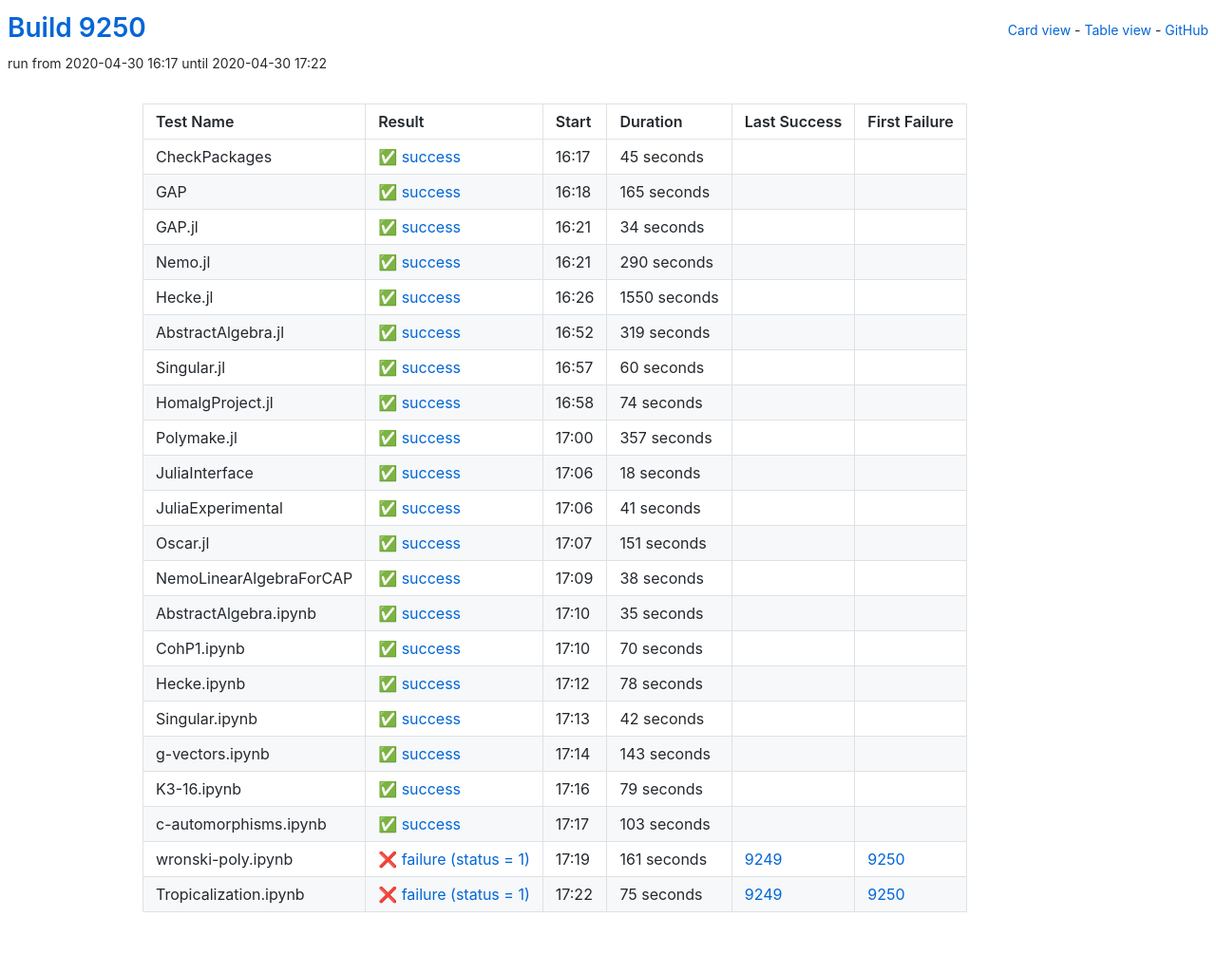
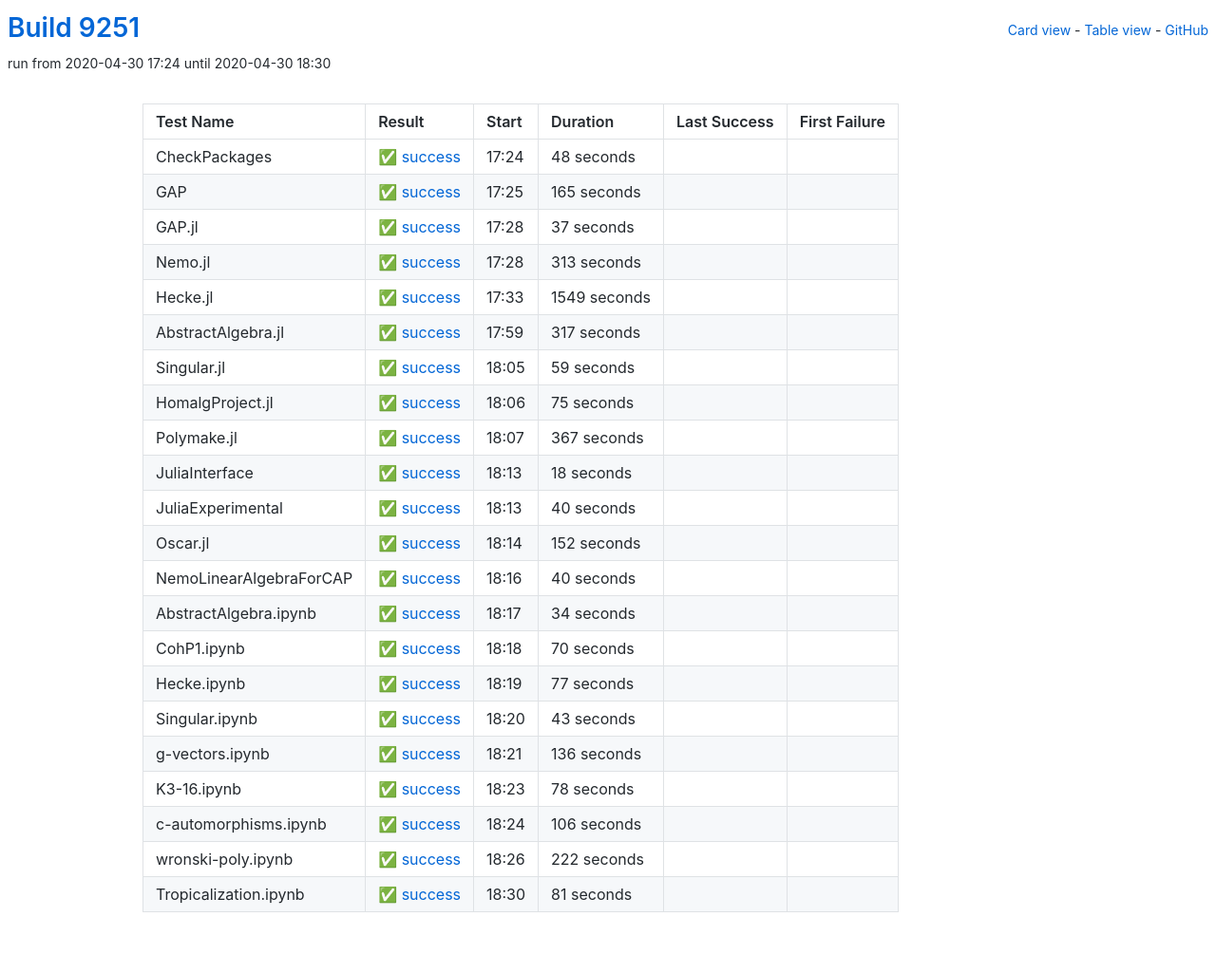
Before and after one commit to oscar-system/oscar-ci-status, a Jekyll site: the page built from table.html, in a window 1280 px wide. Shown: the whole page at 95% size. Built offline with Jekyll 4.4.1, drawn with Linux system fonts in a browser that asks for light colours.

Commit message:
Build 9251

```diff
--- a/_data/ci.yml
+++ b/_data/ci.yml
@@ -1,16 +1,16 @@
-build: 9250
-build_url: https://oscarci.mathematik.uni-kl.de/job/oscar/9250/
+build: 9251
+build_url: https://oscarci.mathematik.uni-kl.de/job/oscar/9251/
 job: oscar
 tests:
-- duration: 45
+- duration: 48
   exitcode: 0
   first_failure: false
   first_failure_url: null
   last_success: false
   last_success_url: null
-  log: https://oscarci.mathematik.uni-kl.de/job/oscar/9250/artifact/logs/build-9250/CheckPackages.log
+  log: https://oscarci.mathematik.uni-kl.de/job/oscar/9251/artifact/logs/build-9251/CheckPackages.log
   name: CheckPackages
-  start: 2020-04-30 16:17
+  start: 2020-04-30 17:24
   status: success
   success: true
 - duration: 165
@@ -19,9 +19,130 @@
   first_failure_url: null
   last_success: false
   last_success_url: null
-  log: https://oscarci.mathematik.uni-kl.de/job/oscar/9250/artifact/logs/build-9250/GAP.log
+  log: https://oscarci.mathematik.uni-kl.de/job/oscar/9251/artifact/logs/build-9251/GAP.log
   name: GAP
-  start: 2020-04-30 16:18
+  start: 2020-04-30 17:25
+  status: success
+  success: true
+- duration: 37
+  exitcode: 0
+  first_failure: false
+  first_failure_url: null
+  last_success: false
+  last_success_url: null
+  log: https://oscarci.mathematik.uni-kl.de/job/oscar/9251/artifact/logs/build-9251/GAP.jl.log
+  name: GAP.jl
+  start: 2020-04-30 17:28
+  status: success
+  success: true
+- duration: 313
+  exitcode: 0
+  first_failure: false
+  first_failure_url: null
+  last_success: false
+  last_success_url: null
+  log: https://oscarci.mathematik.uni-kl.de/job/oscar/9251/artifact/logs/build-9251/Nemo.jl.log
+  name: Nemo.jl
+  start: 2020-04-30 17:28
+  status: success
+  success: true
+- duration: 1549
+  exitcode: 0
+  first_failure: false
+  first_failure_url: null
+  last_success: false
+  last_success_url: null
+  log: https://oscarci.mathematik.uni-kl.de/job/oscar/9251/artifact/logs/build-9251/Hecke.jl.log
+  name: Hecke.jl
+  start: 2020-04-30 17:33
+  status: success
+  success: true
+- duration: 317
+  exitcode: 0
+  first_failure: false
+  first_failure_url: null
+  last_success: false
+  last_success_url: null
+  log: https://oscarci.mathematik.uni-kl.de/job/oscar/9251/artifact/logs/build-9251/AbstractAlgebra.jl.log
+  name: AbstractAlgebra.jl
+  start: 2020-04-30 17:59
+  status: success
+  success: true
+- duration: 59
+  exitcode: 0
+  first_failure: false
+  first_failure_url: null
+  last_success: false
+  last_success_url: null
+  log: https://oscarci.mathematik.uni-kl.de/job/oscar/9251/artifact/logs/build-9251/Singular.jl.log
+  name: Singular.jl
+  start: 2020-04-30 18:05
+  status: success
+  success: true
+- duration: 75
+  exitcode: 0
+  first_failure: false
+  first_failure_url: null
+  last_success: false
+  last_success_url: null
+  log: https://oscarci.mathematik.uni-kl.de/job/oscar/9251/artifact/logs/build-9251/HomalgProject.jl.log
+  name: HomalgProject.jl
+  start: 2020-04-30 18:06
+  status: success
+  success: true
+- duration: 367
+  exitcode: 0
+  first_failure: false
+  first_failure_url: null
+  last_success: false
+  last_success_url: null
+  log: https://oscarci.mathematik.uni-kl.de/job/oscar/9251/artifact/logs/build-9251/Polymake.jl.log
+  name: Polymake.jl
+  start: 2020-04-30 18:07
+  status: success
+  success: true
+- duration: 18
+  exitcode: 0
+  first_failure: false
+  first_failure_url: null
+  last_success: false
+  last_success_url: null
+  log: https://oscarci.mathematik.uni-kl.de/job/oscar/9251/artifact/logs/build-9251/JuliaInterface.log
+  name: JuliaInterface
+  start: 2020-04-30 18:13
+  status: success
+  success: true
+- duration: 40
+  exitcode: 0
+  first_failure: false
+  first_failure_url: null
+  last_success: false
+  last_success_url: null
+  log: https://oscarci.mathematik.uni-kl.de/job/oscar/9251/artifact/logs/build-9251/JuliaExperimental.log
+  name: JuliaExperimental
+  start: 2020-04-30 18:13
+  status: success
+  success: true
+- duration: 152
+  exitcode: 0
+  first_failure: false
+  first_failure_url: null
+  last_success: false
+  last_success_url: null
+  log: https://oscarci.mathematik.uni-kl.de/job/oscar/9251/artifact/logs/build-9251/Oscar.jl.log
+  name: Oscar.jl
+  start: 2020-04-30 18:14
+  status: success
+  success: true
+- duration: 40
+  exitcode: 0
+  first_failure: false
+  first_failure_url: null
+  last_success: false
+  last_success_url: null
+  log: https://oscarci.mathematik.uni-kl.de/job/oscar/9251/artifact/logs/build-9251/NemoLinearAlgebraForCAP.log
+  name: NemoLinearAlgebraForCAP
+  start: 2020-04-30 18:16
   status: success
   success: true
 - duration: 34
@@ -30,130 +151,9 @@
   first_failure_url: null
   last_success: false
   last_success_url: null
-  log: https://oscarci.mathematik.uni-kl.de/job/oscar/9250/artifact/logs/build-9250/GAP.jl.log
-  name: GAP.jl
-  start: 2020-04-30 16:21
-  status: success
-  success: true
-- duration: 290
-  exitcode: 0
-  first_failure: false
-  first_failure_url: null
-  last_success: false
-  last_success_url: null
-  log: https://oscarci.mathematik.uni-kl.de/job/oscar/9250/artifact/logs/build-9250/Nemo.jl.log
-  name: Nemo.jl
-  start: 2020-04-30 16:21
-  status: success
-  success: true
-- duration: 1550
-  exitcode: 0
-  first_failure: false
-  first_failure_url: null
-  last_success: false
-  last_success_url: null
-  log: https://oscarci.mathematik.uni-kl.de/job/oscar/9250/artifact/logs/build-9250/Hecke.jl.log
-  name: Hecke.jl
-  start: 2020-04-30 16:26
-  status: success
-  success: true
-- duration: 319
-  exitcode: 0
-  first_failure: false
-  first_failure_url: null
-  last_success: false
-  last_success_url: null
-  log: https://oscarci.mathematik.uni-kl.de/job/oscar/9250/artifact/logs/build-9250/AbstractAlgebra.jl.log
-  name: AbstractAlgebra.jl
-  start: 2020-04-30 16:52
-  status: success
-  success: true
-- duration: 60
-  exitcode: 0
-  first_failure: false
-  first_failure_url: null
-  last_success: false
-  last_success_url: null
-  log: https://oscarci.mathematik.uni-kl.de/job/oscar/9250/artifact/logs/build-9250/Singular.jl.log
-  name: Singular.jl
-  start: 2020-04-30 16:57
-  status: success
-  success: true
-- duration: 74
-  exitcode: 0
-  first_failure: false
-  first_failure_url: null
-  last_success: false
-  last_success_url: null
-  log: https://oscarci.mathematik.uni-kl.de/job/oscar/9250/artifact/logs/build-9250/HomalgProject.jl.log
-  name: HomalgProject.jl
-  start: 2020-04-30 16:58
-  status: success
-  success: true
-- duration: 357
-  exitcode: 0
-  first_failure: false
-  first_failure_url: null
-  last_success: false
-  last_success_url: null
-  log: https://oscarci.mathematik.uni-kl.de/job/oscar/9250/artifact/logs/build-9250/Polymake.jl.log
-  name: Polymake.jl
-  start: 2020-04-30 17:00
-  status: success
-  success: true
-- duration: 18
-  exitcode: 0
-  first_failure: false
-  first_failure_url: null
-  last_success: false
-  last_success_url: null
-  log: https://oscarci.mathematik.uni-kl.de/job/oscar/9250/artifact/logs/build-9250/JuliaInterface.log
-  name: JuliaInterface
-  start: 2020-04-30 17:06
-  status: success
-  success: true
-- duration: 41
-  exitcode: 0
-  first_failure: false
-  first_failure_url: null
-  last_success: false
-  last_success_url: null
-  log: https://oscarci.mathematik.uni-kl.de/job/oscar/9250/artifact/logs/build-9250/JuliaExperimental.log
-  name: JuliaExperimental
-  start: 2020-04-30 17:06
-  status: success
-  success: true
-- duration: 151
-  exitcode: 0
-  first_failure: false
-  first_failure_url: null
-  last_success: false
-  last_success_url: null
-  log: https://oscarci.mathematik.uni-kl.de/job/oscar/9250/artifact/logs/build-9250/Oscar.jl.log
-  name: Oscar.jl
-  start: 2020-04-30 17:07
-  status: success
-  success: true
-- duration: 38
-  exitcode: 0
-  first_failure: false
-  first_failure_url: null
-  last_success: false
-  last_success_url: null
-  log: https://oscarci.mathematik.uni-kl.de/job/oscar/9250/artifact/logs/build-9250/NemoLinearAlgebraForCAP.log
-  name: NemoLinearAlgebraForCAP
-  start: 2020-04-30 17:09
-  status: success
-  success: true
-- duration: 35
-  exitcode: 0
-  first_failure: false
-  first_failure_url: null
-  last_success: false
-  last_success_url: null
-  log: https://oscarci.mathematik.uni-kl.de/job/oscar/9250/artifact/logs/build-9250/AbstractAlgebra.ipynb.log
+  log: https://oscarci.mathematik.uni-kl.de/job/oscar/9251/artifact/logs/build-9251/AbstractAlgebra.ipynb.log
   name: AbstractAlgebra.ipynb
-  start: 2020-04-30 17:10
+  start: 2020-04-30 18:17
   status: success
   success: true
 - duration: 70
@@ -162,9 +162,42 @@
   first_failure_url: null
   last_success: false
   last_success_url: null
-  log: https://oscarci.mathematik.uni-kl.de/job/oscar/9250/artifact/logs/build-9250/CohP1.ipynb.log
+  log: https://oscarci.mathematik.uni-kl.de/job/oscar/9251/artifact/logs/build-9251/CohP1.ipynb.log
   name: CohP1.ipynb
-  start: 2020-04-30 17:10
+  start: 2020-04-30 18:18
+  status: success
+  success: true
+- duration: 77
+  exitcode: 0
+  first_failure: false
+  first_failure_url: null
+  last_success: false
+  last_success_url: null
+  log: https://oscarci.mathematik.uni-kl.de/job/oscar/9251/artifact/logs/build-9251/Hecke.ipynb.log
+  name: Hecke.ipynb
+  start: 2020-04-30 18:19
+  status: success
+  success: true
+- duration: 43
+  exitcode: 0
+  first_failure: false
+  first_failure_url: null
+  last_success: false
+  last_success_url: null
+  log: https://oscarci.mathematik.uni-kl.de/job/oscar/9251/artifact/logs/build-9251/Singular.ipynb.log
+  name: Singular.ipynb
+  start: 2020-04-30 18:20
+  status: success
+  success: true
+- duration: 136
+  exitcode: 0
+  first_failure: false
+  first_failure_url: null
+  last_success: false
+  last_success_url: null
+  log: https://oscarci.mathematik.uni-kl.de/job/oscar/9251/artifact/logs/build-9251/g-vectors.ipynb.log
+  name: g-vectors.ipynb
+  start: 2020-04-30 18:21
   status: success
   success: true
 - duration: 78
@@ -173,74 +206,41 @@
   first_failure_url: null
   last_success: false
   last_success_url: null
-  log: https://oscarci.mathematik.uni-kl.de/job/oscar/9250/artifact/logs/build-9250/Hecke.ipynb.log
-  name: Hecke.ipynb
-  start: 2020-04-30 17:12
+  log: https://oscarci.mathematik.uni-kl.de/job/oscar/9251/artifact/logs/build-9251/K3-16.ipynb.log
+  name: K3-16.ipynb
+  start: 2020-04-30 18:23
   status: success
   success: true
-- duration: 42
+- duration: 106
   exitcode: 0
   first_failure: false
   first_failure_url: null
   last_success: false
   last_success_url: null
-  log: https://oscarci.mathematik.uni-kl.de/job/oscar/9250/artifact/logs/build-9250/Singular.ipynb.log
-  name: Singular.ipynb
-  start: 2020-04-30 17:13
+  log: https://oscarci.mathematik.uni-kl.de/job/oscar/9251/artifact/logs/build-9251/c-automorphisms.ipynb.log
+  name: c-automorphisms.ipynb
+  start: 2020-04-30 18:24
   status: success
   success: true
-- duration: 143
+- duration: 222
   exitcode: 0
   first_failure: false
   first_failure_url: null
   last_success: false
   last_success_url: null
-  log: https://oscarci.mathematik.uni-kl.de/job/oscar/9250/artifact/logs/build-9250/g-vectors.ipynb.log
-  name: g-vectors.ipynb
-  start: 2020-04-30 17:14
+  log: https://oscarci.mathematik.uni-kl.de/job/oscar/9251/artifact/logs/build-9251/wronski-poly.ipynb.log
+  name: wronski-poly.ipynb
+  start: 2020-04-30 18:26
   status: success
   success: true
-- duration: 79
+- duration: 81
   exitcode: 0
   first_failure: false
   first_failure_url: null
   last_success: false
   last_success_url: null
-  log: https://oscarci.mathematik.uni-kl.de/job/oscar/9250/artifact/logs/build-9250/K3-16.ipynb.log
-  name: K3-16.ipynb
-  start: 2020-04-30 17:16
+  log: https://oscarci.mathematik.uni-kl.de/job/oscar/9251/artifact/logs/build-9251/Tropicalization.ipynb.log
+  name: Tropicalization.ipynb
+  start: 2020-04-30 18:30
   status: success
   success: true
-- duration: 103
-  exitcode: 0
-  first_failure: false
-  first_failure_url: null
-  last_success: false
-  last_success_url: null
-  log: https://oscarci.mathematik.uni-kl.de/job/oscar/9250/artifact/logs/build-9250/c-automorphisms.ipynb.log
-  name: c-automorphisms.ipynb
-  start: 2020-04-30 17:17
-  status: success
-  success: true
-- duration: 161
-  exitcode: 1
-  first_failure: 9250
-  first_failure_url: https://oscarci.mathematik.uni-kl.de/job/oscar/9250/
-  last_success: 9249
-  last_success_url: https://oscarci.mathematik.uni-kl.de/job/oscar/9249/
-  log: https://oscarci.mathematik.uni-kl.de/job/oscar/9250/artifact/logs/build-9250/wronski-poly.ipynb.log
-  name: wronski-poly.ipynb
-  start: 2020-04-30 17:19
-  status: failure
-  success: false
-- duration: 75
-  exitcode: 1
-  first_failure: 9250
-  first_failure_url: https://oscarci.mathematik.uni-kl.de/job/oscar/9250/
-  last_success: 9249
-  last_success_url: https://oscarci.mathematik.uni-kl.de/job/oscar/9249/
-  log: https://oscarci.mathematik.uni-kl.de/job/oscar/9250/artifact/logs/build-9250/Tropicalization.ipynb.log
-  name: Tropicalization.ipynb
-  start: 2020-04-30 17:22
-  status: failure
-  success: false
```
Also changed, not shown: README.md.
